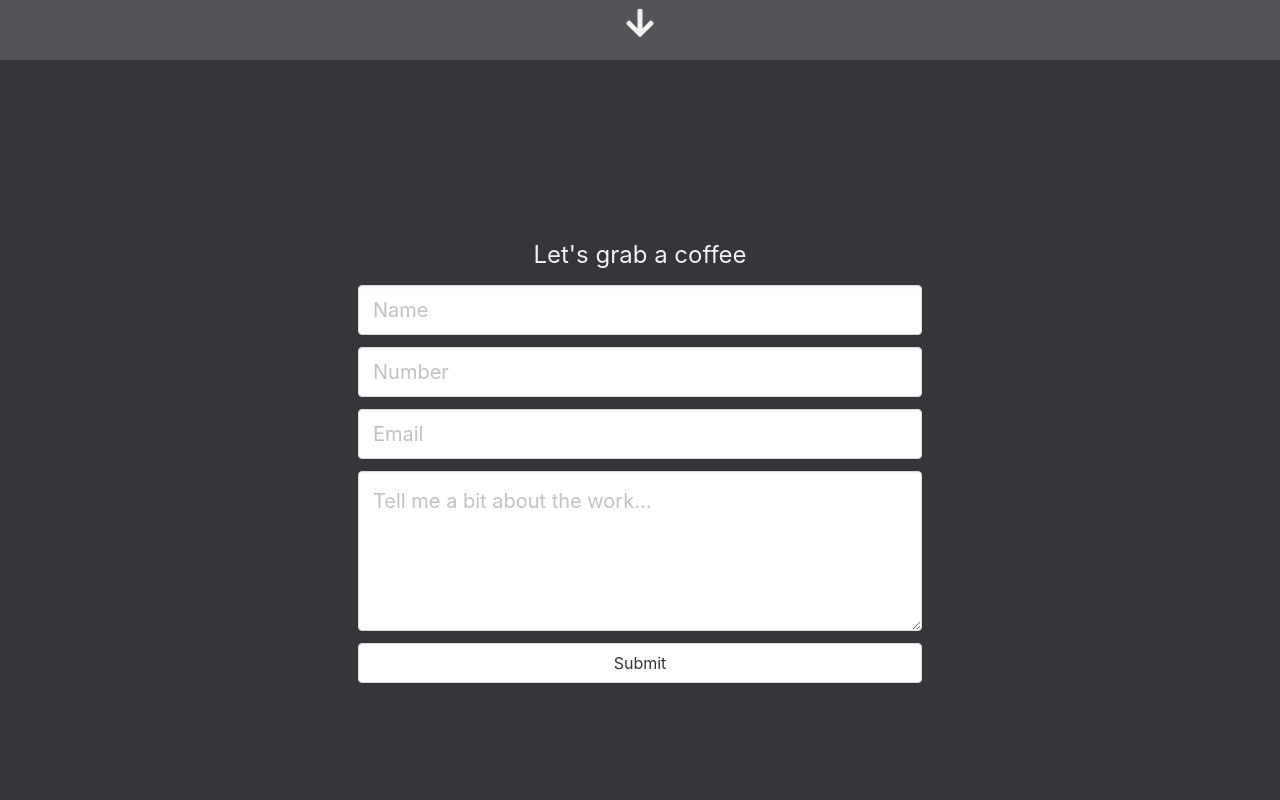
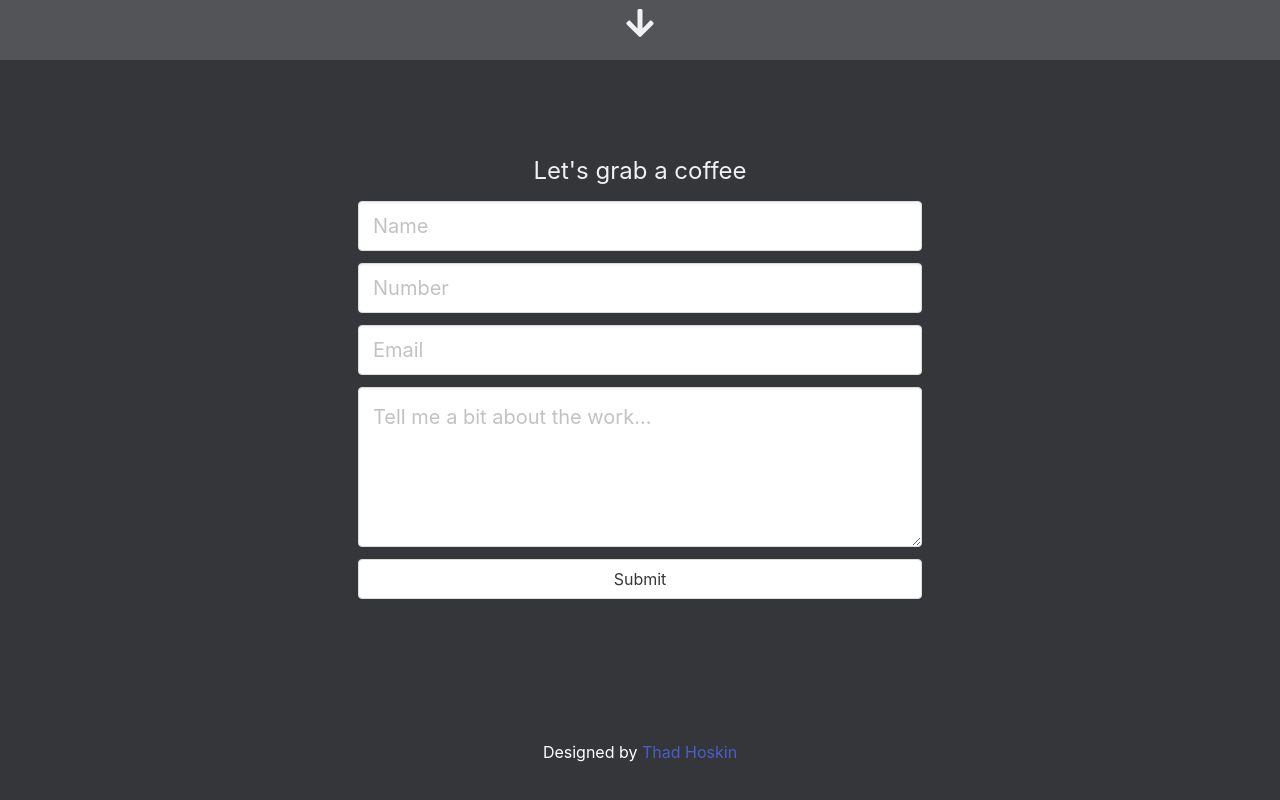
Before and after one commit to Thadman/bens-site, a React (Create React App) app: page / in a window 1280 px wide. Shown: the part 1540-2340 px from the top of the page. Built offline with nearby package versions, Linux system fonts and the light colour scheme; what react-animations would draw is missing.

Commit message:
added a footer, and some hover stlying

```diff
--- a/src/Contact.js
+++ b/src/Contact.js
@@ -1,4 +1,5 @@
 import React from "react";
+import Footer from "./Footer";
 
 const encode = (data) => {
   return Object.keys(data)
@@ -39,13 +40,13 @@ export default class Contact extends React.Component {
   };
 
   mouseOver(id) {
+    // console.log(this.state.hovering);
     this.setState({
       [id]: true,
     });
   }
 
   mouseOut(id) {
-    // console.log(this.state.hovering);
     this.setState({
       [id]: false,
     });
@@ -185,6 +186,7 @@ export default class Contact extends React.Component {
             </div>
           </div>
         </div>
+        <Footer />
       </div>
     );
   }
--- a/src/Footer.js
+++ b/src/Footer.js
@@ -1,11 +1,13 @@
 import React from "react";
 
-export default Footer = () => {
-  <footer class="footer">
-    <div class="content has-text-centered">
-      <p style={{ color: "#fff" }}>
-        Designed by <a href="thadhoskin.com">Thad Hoskin</a>.
-      </p>
-    </div>
-  </footer>;
-};
+export default function Footer() {
+  return (
+    <footer className="footer" style={{ background: "#35363a" }}>
+      <div className="content has-text-centered">
+        <p style={{ color: "#fff" }}>
+          Designed by <a href="https://www.thadhoskin.com">Thad Hoskin</a>
+        </p>
+      </div>
+    </footer>
+  );
+}
--- a/src/index.css
+++ b/src/index.css
@@ -42,6 +42,11 @@ code {
 
 .is-contact-header {
   color: #f1f1f2;
+}
+
+p a:hover {
+  text-decoration: underline;
+  color: #fff;
 }
 
 /* styling the main container for the contact */
```
Also changed, not shown: src/App.js (+15 -11 lines).
